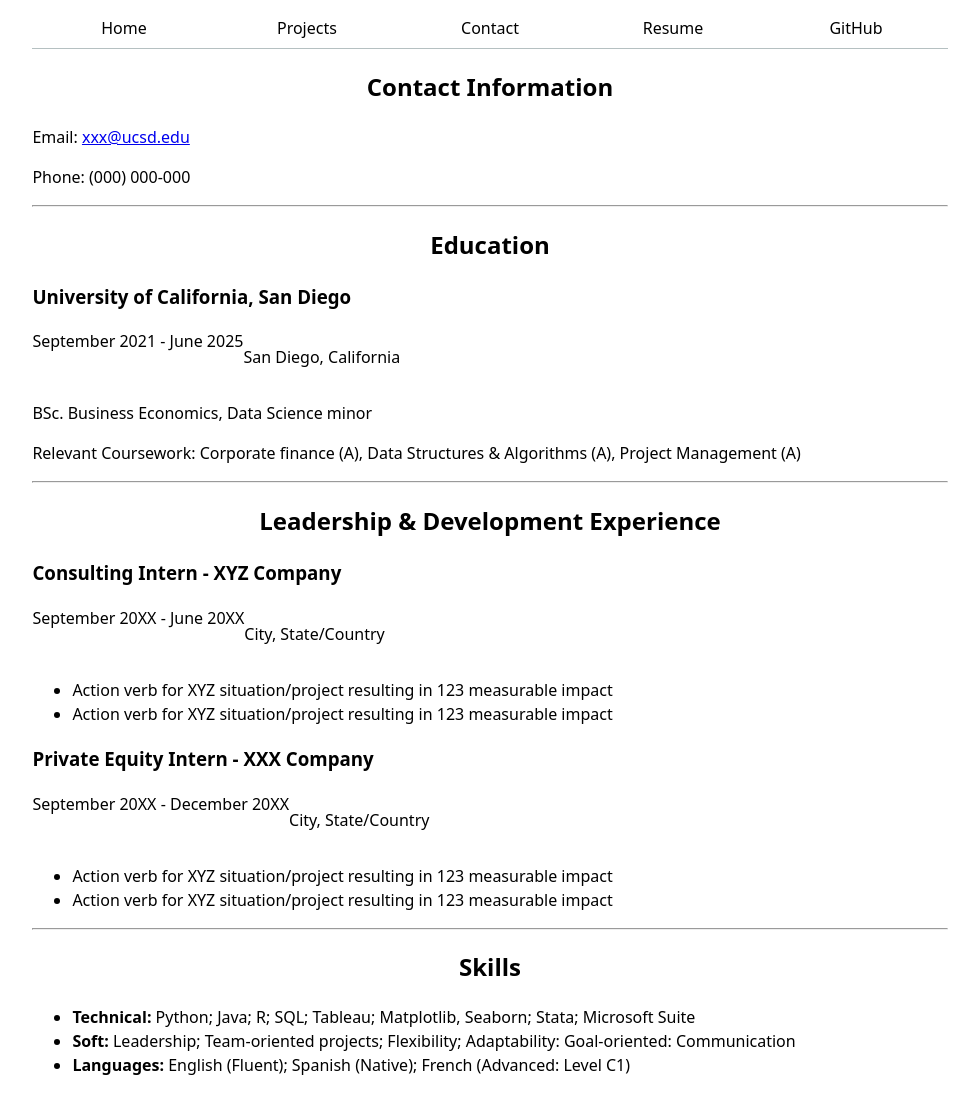
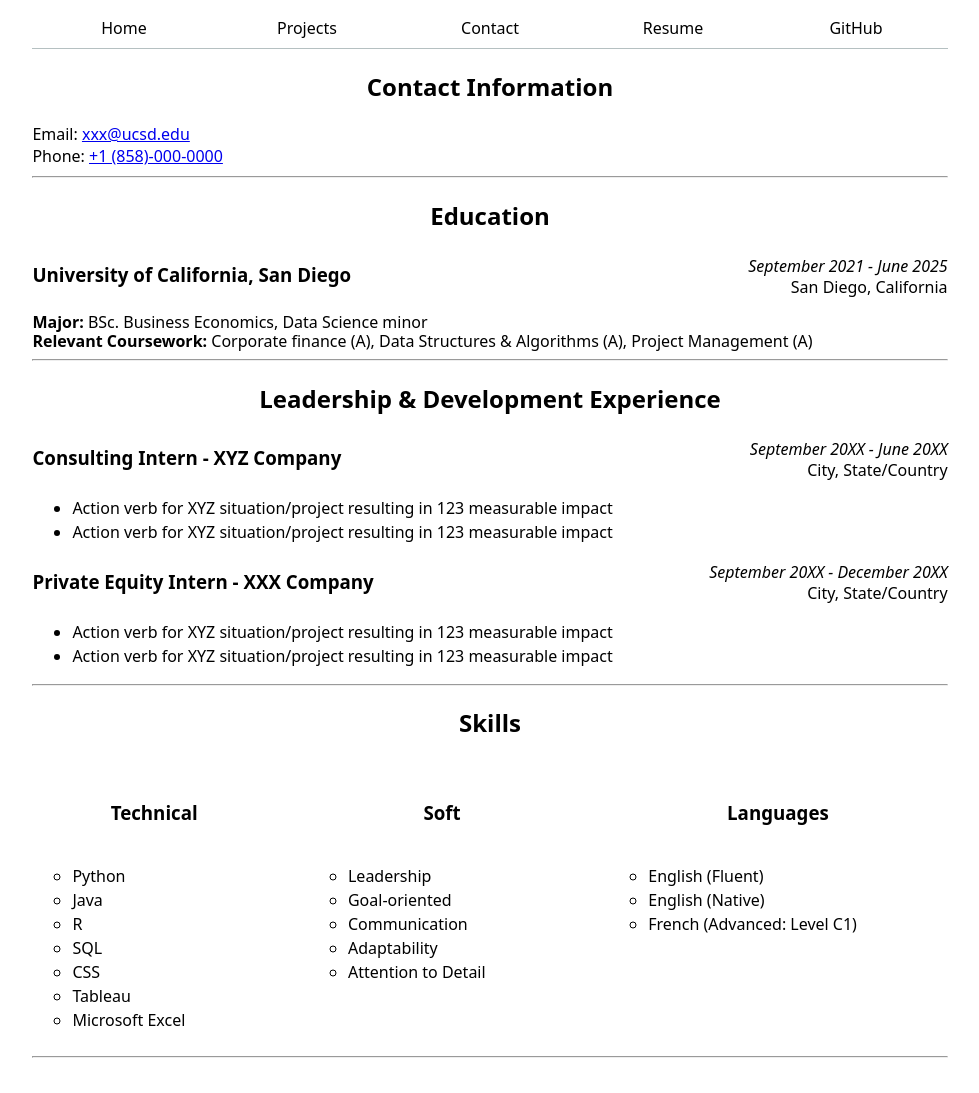
Before and after one commit to andiigonzalez/portfolio, a plain HTML site: page resume.html in a window 1280 px wide. Shown: the whole page, without its empty margins (150-1129 px from the left). After the commit the page ends 1066 px from the top, so only its background shows below. Drawn offline with Linux system fonts and the light colour scheme.

Commit message:
finished lab2

```diff
--- a/resume.html
+++ b/resume.html
@@ -16,18 +16,20 @@
             <li><a href="https://github.com/andiigonzalez" target="_blank">GitHub</a></li>
         </ul>
     </nav>
+
      <!-- Contact Information -->
-     <section>
+     <section class="resume">
         <header>
             <h2 class="resume-header">Contact Information</h2>
         </header>
-        <p>Email: <a href="mailto:ang025@ucsd.edu">xxx@ucsd.edu</a>
-        </p>Phone: (000) 000-000</p>
-        <hr>
+        <p>Email: <a href="mailto:ang025@ucsd.edu">xxx@ucsd.edu</a></p>
+        </p>Phone: <a href="callto:+(000) 000-000"> +1 (858)-000-0000</a></p>
+
     </section>
+    <hr>
 
     <!-- Education -->
-    <section>
+    <section class="resume">
         <header>
             <h2 class="resume-header">Education</h2>
         </header>
@@ -36,59 +38,90 @@
                 <h3>University of California, San Diego</h3>
             </header>
             <div class="resume-details">
-                <time> September 2021 - June 2025</time>
+                <time><em>September 2021 - June 2025</em></time>
                 <p> San Diego, California</p>
             </div>
-            <p>BSc. Business Economics, Data Science minor</p>
-            <p>Relevant Coursework: Corporate finance (A), Data Structures & Algorithms (A), Project Management (A)</p>
         </article>
-        <hr>
+        <div class="resume-bullet">
+            <p><b>Major: </b>BSc. Business Economics, Data Science minor</p>
+            <p><b>Relevant Coursework: </b>Corporate finance (A), Data Structures & Algorithms (A), Project Management (A)</p>
+        </div>
+
     </section>
+    <hr>
 
     <!-- Leadership & Development Experience -->
-    <section>
+    <section class="resume">
         <header>
             <h2 class="resume-header">Leadership & Development Experience</h2>
         </header>
         <article>
             <header>
-                <h3> Consulting Intern - XYZ Company</h3>
+                <h3 class=> Consulting Intern - XYZ Company</h3>
             </header>
             <div class="resume-details">
-                <time> September 20XX - June 20XX</time>
+                <time> <em>September 20XX - June 20XX</em> </time>
                 <p> City, State/Country</p>
             </div>
+        </article>
             <ul class="resume-bullet">
                 <li> Action verb for XYZ situation/project resulting in 123 measurable impact</li>
                 <li> Action verb for XYZ situation/project resulting in 123 measurable impact</li>
             </ul>
-        </article>
         <article>
             <header>
                 <h3>Private Equity Intern - XXX Company</h3>
             </header>
             <div class="resume-details">
-                <time> September 20XX - December 20XX</time>
+                <time> <em>September 20XX - December 20XX</em> </time>
                 <p> City, State/Country</p>
             </div>
+        </article>
             <ul class="resume-bullet">
                 <li> Action verb for XYZ situation/project resulting in 123 measurable impact</li>
                 <li> Action verb for XYZ situation/project resulting in 123 measurable impact</li>
             </ul>
-        </article>
-        <hr>
     </section>
+    <hr>
 
     <!-- Skills -->
-    <section>
+    <section class="resume">
         <header>
             <h2 class="resume-header">Skills</h2>
         </header>
-        <ul>
-            <li><b>Technical:</b> Python; Java; R; SQL; Tableau; Matplotlib, Seaborn; Stata; Microsoft Suite</li>
-            <li><b>Soft:</b> Leadership; Team-oriented projects; Flexibility; Adaptability: Goal-oriented: Communication</li>
-            <li><b>Languages:</b> English (Fluent); Spanish (Native); French (Advanced: Level C1)</li>
-        </ul>
+        <div class="skills">
+            <div class="skills-column">
+                <h3>Technical</h3>
+                 <ul>
+                    <li>Python</li>
+                    <li>Java</li>
+                    <li>R</li>
+                    <li>SQL</li>
+                    <li>CSS</li>
+                    <li>Tableau</li>
+                    <li>Microsoft Excel</li>
+                </ul>
+            </div>
+            <div class="skills-column">
+                <h3>Soft</h3>
+                    <ul>
+                        <li>Leadership</li>
+                        <li>Goal-oriented</li>
+                        <li>Communication</li>
+                        <li>Adaptability</li>
+                        <li>Attention to Detail</li>
+                    </ul>
+            </div>
+            <div class="skills-column">
+                <h3>Languages</h3>
+                <ul>
+                    <li>English (Fluent)</li>
+                    <li>English (Native)</li>
+                    <li>French (Advanced: Level C1)</li>
+                </ul>
+            </div>
+        </div>
     </section>
+    <hr>
 </body>
 </html>
--- a/style.css
+++ b/style.css
@@ -57,7 +57,6 @@ nav {
 .projects{
     display:grid;
     grid-template-columns: repeat(auto-fill, minmax(15em, 1fr));
-    grid-column-start: auto;
     gap: 1em;
 
     article {
@@ -71,7 +70,13 @@ nav {
         }
         h1, h2, h3, h4, h5, h6 {
             line-height: 1.1;
-            text-wrap: balance;
+            text-align: balance;
+        }
+        &:hover{
+            border-bottom:0.4em solid var(--color-accent);
+            background-color: oklch(from var(--color-accent) 95% 5% h);
+            padding-bottom: 0.2em;
+
         }
     }
 }
@@ -107,11 +112,68 @@ label {
 
 
 /* >>>>>>>>>>>>>>>>>>>> RESUME <<<<<<<<<<<<<<<<<<<< */
+.resume-bullet:hover{
+    background-color: oklch(from var(--color-accent) 95% 5% h);
+}
+.resume h3:hover{
+    background-color: oklch(from var(--color-accent) 95% 5% h);
+}
+.resume h2:hover{
+    background-color: oklch(from var(--color-accent) 95% 5% h);
+}
+.resume-header{
+    text-align:center;
+}
 
-  .resume-header {
+.resume article{
+    display: flex;
+    justify-content: space-between;
+    align-items: center;
+    margin-bottom: 1rem;
+
+    &:hover{
+        background-color: oklch(from var(--color-accent) 95% 5% h);
+    }
+}
+
+.resume article header {
+    flex: 1;
+}
+.resume article header h3{
+    margin: 0; /* Remove default margins */
+    line-height: 1.1; /* Tighter line spacing */
+}
+.resume-details {
+    display: block;
+    text-align: right;
+    margin: 0; /* Add spacing between spans */
+}
+
+.resume-details time , p{
+    margin: 0;
+    font-size: 1em;
+    line-height: 1.2;
+}
+
+.skills{
+    display: grid;
+    grid-template-columns: repeat(3, auto);
+    gap: 2rem;
+    margin-top: 1rem;
+}
+.skills-column{
     text-align: center;
-  }
-  .resume-details{
-    display: flex;
+}
+.skills-column:hover{
+    background-color: oklch(from var(--color-accent) 95% 5% h);
+}
+
+.skills-column ul li {
     text-align: left;
-  }
+    list-style-type: circle;
+
+}
+.skills-column h3 {
+    padding: 1em;
+    text-align: center;
+}
```
